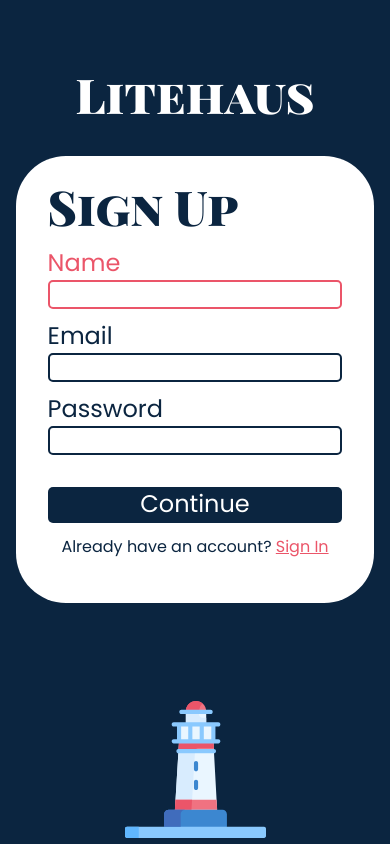
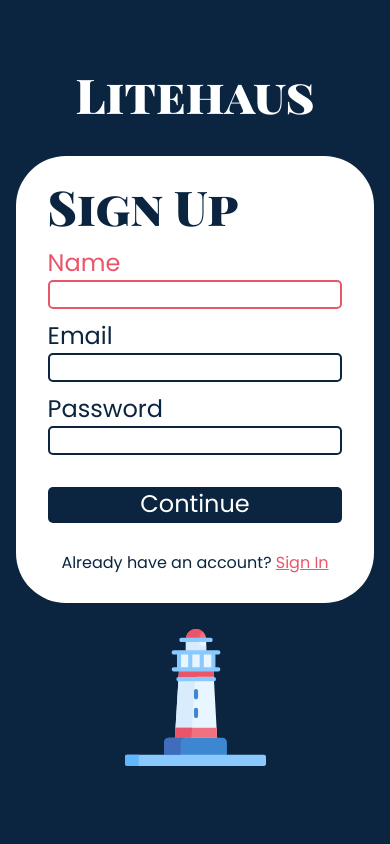
Before and after one commit to claytonNishitaniHart/Litehaus, a React (Create React App) app: page /signup in a window 390 px wide. Built offline with nearby package versions, Linux system fonts and the light colour scheme; no server answers.

Commit message:
css changes for mobile

```diff
--- a/src/components/SignInPage/SignInPage.module.css
+++ b/src/components/SignInPage/SignInPage.module.css
@@ -91,7 +91,7 @@
   outline: none;
   transition: border linear 0.125s;
   box-sizing: border-box;
-  padding-left: 1rem;
+  padding-left: 0.5rem;
 }
 
 .inputMissing::after {
@@ -102,6 +102,7 @@
 @media (min-width: 1000px) {
   .input {
     height: 3.125rem;
+    padding-left: 1rem;
   }
 }
 
@@ -153,6 +154,7 @@
   font-family: 'Poppins', sans-serif;
   font-weight: 400;
   color: #0B2540;
+  transform: translateY(1rem);
 }
 
 @media (min-width: 1000px) {
--- a/src/components/SignUpPage/SignUpPage.module.css
+++ b/src/components/SignUpPage/SignUpPage.module.css
@@ -138,6 +138,7 @@
   font-family: 'Poppins', sans-serif;
   font-weight: 400;
   color: #0B2540;
+  transform: translateY(1rem);
 }
 
 @media (min-width: 1000px) {
@@ -152,7 +153,7 @@
 }
 
 .logo {
-  margin-top: 6rem;
+  margin-top: 1.5rem;
   width: 8.8125rem;
   height: 8.8125rem;
 }
```
